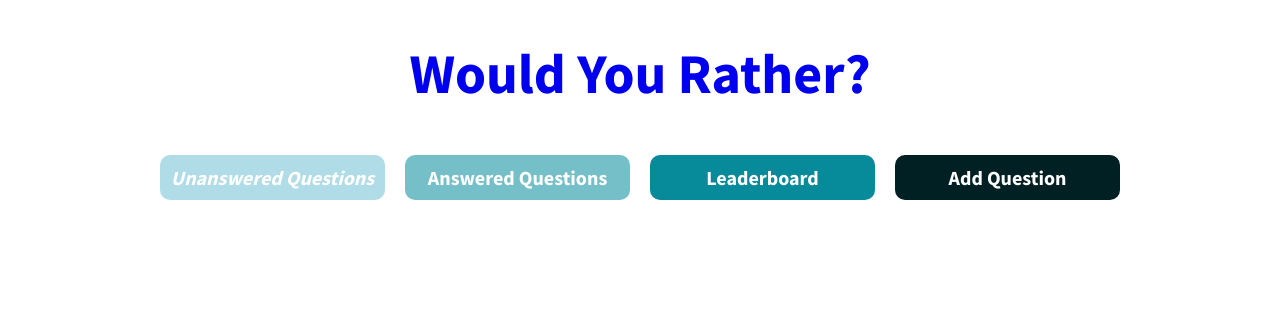
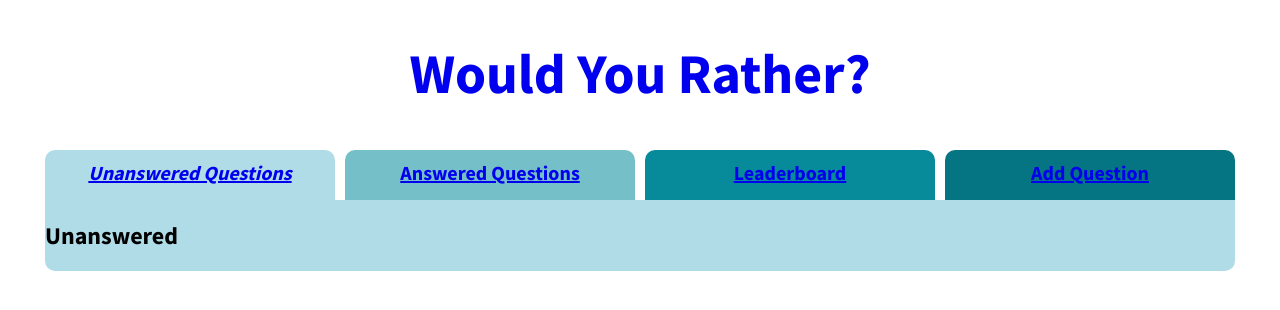
Before and after one commit to clc80/would_you_rather, a React (Create React App) app: page / in a window 1280 px wide. Shown: the top 310 px of the page. Built offline with nearby package versions, Linux system fonts and the light colour scheme.

Commit message:
added routing with color

```diff
--- a/src/components/App.js
+++ b/src/components/App.js
@@ -12,31 +12,54 @@ class App extends Component {
         </Link>
         </header>
         <nav className="navList">
+          <li className="unansNav navButton">
             <NavLink
+              exact
               to="/"
               activeClassName="current"
-          className="unNav navButton">
+              className="navlink">
               Unanswered Questions
             </NavLink>
+          </li>
+          <li className="ansNav navButton">
             <NavLink
               to="/answered"
               activeClassName="current"
-          className="ansNav navButton">
+              className="navlink">
               Answered Questions
             </NavLink>
+          </li>
+          <li className="leadNav navButton">
             <NavLink
               to="/leaderboard"
               activeClassName="current"
-          className="leadNav navButton">
+              className="navlink">
               Leaderboard
             </NavLink>
+          </li>
+          <li className="addNav navButton">
             <NavLink
               to="/add"
               activeClassName="current"
-          className="newNav navButton">
+              className="navlink">
               Add Question
             </NavLink>
+          </li>
       </nav>
+      <Switch>
+        <Route exact path='/' render={(props) => (
+          <div className="unans qblock"><h2>Unanswered</h2></div>
+        )}/>
+        <Route path='/answered' render={(props) => (
+            <div className="ans qblock"><h2>Answered</h2></div>
+          )}/>
+        <Route path='/leaderboard' render={(props) =>(
+            <div className="lead qblock"><h2>Leaderboard</h2></div>
+          )}/>
+        <Route path='/add' render={(props) => (
+            <div className="add qblock"><h2>Add Question</h2></div>
+          )}/>
+      </Switch>
       </div>
     );
   }
--- a/src/index.css
+++ b/src/index.css
@@ -3,7 +3,8 @@
 }
 body {
   font-family: 'Source Sans Pro', sans-serif;
-  margin: 0;
+  margin: auto;
+  max-width: 1200px;
   padding: 0;
 }
 
@@ -18,7 +19,7 @@ header {
   text-decoration: none;
 }
 app-title {
-  color: #e24e42;
+  color: #012024;
   font: 2.5em  'Abril Fatface', cursive;
   margin-bottom: 0;
   text-align: center;
@@ -26,39 +27,66 @@ app-title {
 /* nav */
 .navList {
   display:flex;
+  flex-direction: column;
   justify-content: center;
-  padding: 0;
+  list-style: none;
 }
  .navButton {
   border-radius: 10px;
-  color: #fff;
-  flex-basis: 30%;
+  display: flex;
+  flex-basis: 25%;
   font: bold  1em 'Source Sans Pro', sans-serif;
-  margin: 10px;
+  justify-content: center;
+  margin: 5px 5px 0 5px;
+  min-height: 50px;
   padding: 10px;
   text-align: center;
+}
+.navLink {
+  align-self: center;
+  color: #fff;
   text-decoration: none;
-  max-width: 225px;
 }
- .unNav {
+ .unansNav, .unans {
   background-color: #b0dce7;
 }
- .ansNav {
+ .ansNav, .ans {
   background-color: #75bfc8;
 }
- .leadNav {
+ .leadNav, .lead {
   background-color: #078b9b;
 }
- .newNav {
-  background-color: #012024;
+ .addNav, .add {
+  background-color: #067583;
 }
 .navButton:hover {
   background-color: #cdd1d2;
-  font-weight: bold;
+  font-weight: normal;
 }
  .current {
   font-style: italic;
 }
+.qblock {
+  border-radius: 10px;
+  display: flex;
+  margin: 5px;
+}
+
+@media screen and (min-width: 45em) {
+   .navList {
+    flex-direction: row;
+  }
+   .navButton {
+    border-bottom-left-radius:0;
+    border-bottom-right-radius: 0;
+    flex-direction: row;
+  }
+   .qblock {
+    border-top-left-radius: 0;
+    border-top-right-radius: 0;
+    margin: 0 5px;
+  }
+ }
  @media screen and (min-width: 45em) {
    .app-title {
     font-size: 3.5em;
```
Lines whose indentation alone changed are shown as unchanged.
